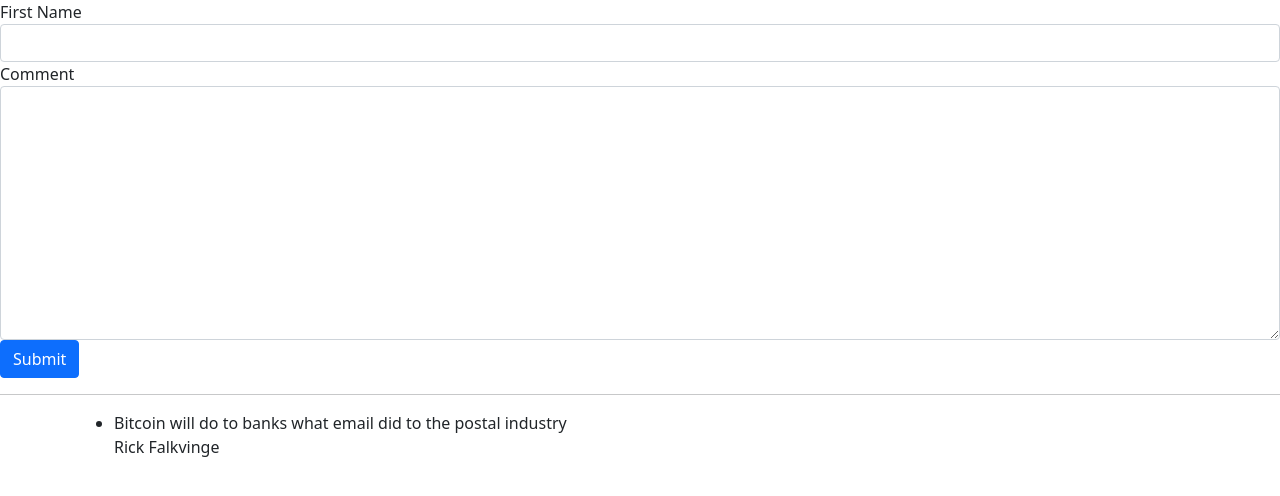
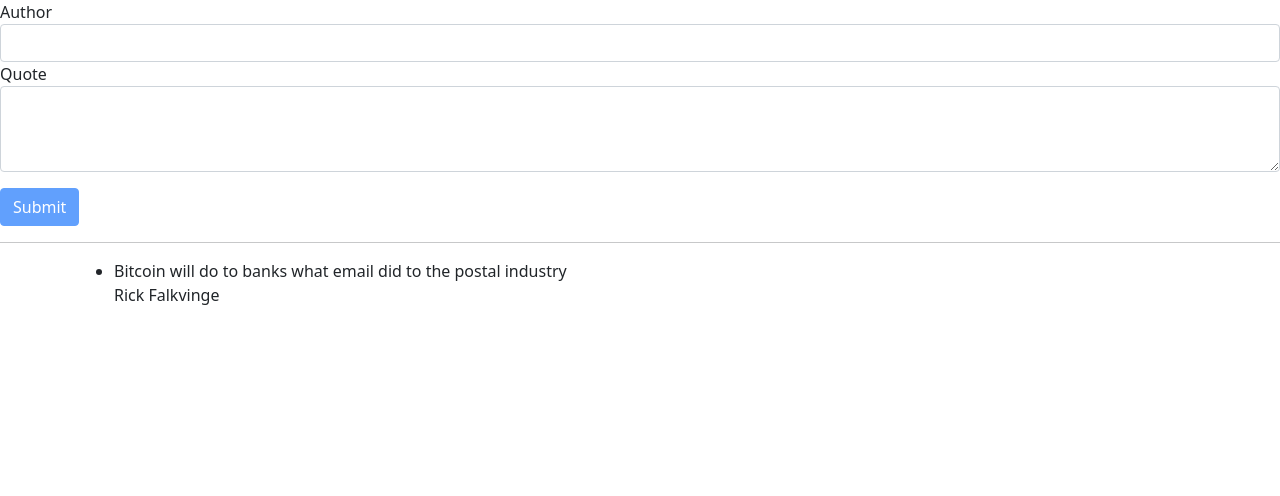
Before and after one commit to savanahatieno/quoteapp1, an Angular app: page / in a window 1280 px wide. Shown: the top 496 px of the page. Built offline with nearby package versions, Linux system fonts and the light colour scheme.

Commit message:
Add new quote

```diff
--- a/src/app/quotes-form/quotes-form.component.html
+++ b/src/app/quotes-form/quotes-form.component.html
@@ -1,12 +1,35 @@
-<form>
-    <div class="form-group">
-        <label for="firstName">First Name</label>
-        <input id="firstName"  type="text"
-        class="form-control">
-    </div>
-    <div class="form-group">
-        <label for="comment">Comment</label>
-        <textarea  id="comment" cols="30" rows="10" class="form-control"></textarea>
-    </div>
-    <button class="btn btn-primary">Submit</button>
+<form (ngSubmit)="submitQuote(); quoteForm.reset()" #quoteForm="ngForm">
+  <div class="form-group">
+    <label for="author">Author</label>
+    <input
+      type="text"
+      class="form-control"
+      id="author"
+      name="author"
+      [(ngModel)]="newQuote.author"
+      #author="ngModel"
+      required
+    />
+  </div>
+
+  <div class="form-group">
+    <label for="quote">Quote</label>
+    <textarea
+      class="form-control"
+      name="quote"
+      [(ngModel)]="newQuote.quote"
+      #quote="ngModel"
+      id="quote"
+      cols="6"
+      rows="3"
+      required
+    ></textarea>
+    <button
+      type="submit"
+      [disabled]="!quoteForm.form.valid"
+      class="btn btn-primary mt-3"
+    >
+      Submit
+    </button>
+  </div>
 </form>
--- a/src/app/quotes-form/quotes-form.component.ts
+++ b/src/app/quotes-form/quotes-form.component.ts
@@ -9,6 +9,9 @@
 export class QuotesFormComponent implements OnInit {
   newQuote = new Quote(0, '', '');
   @Output() addQuote = new EventEmitter<Quote>();
+  submitQuote() {
+    this.addQuote.emit({ ...this.newQuote });
+  }
   constructor() {}
 
   ngOnInit(): void {}
```
